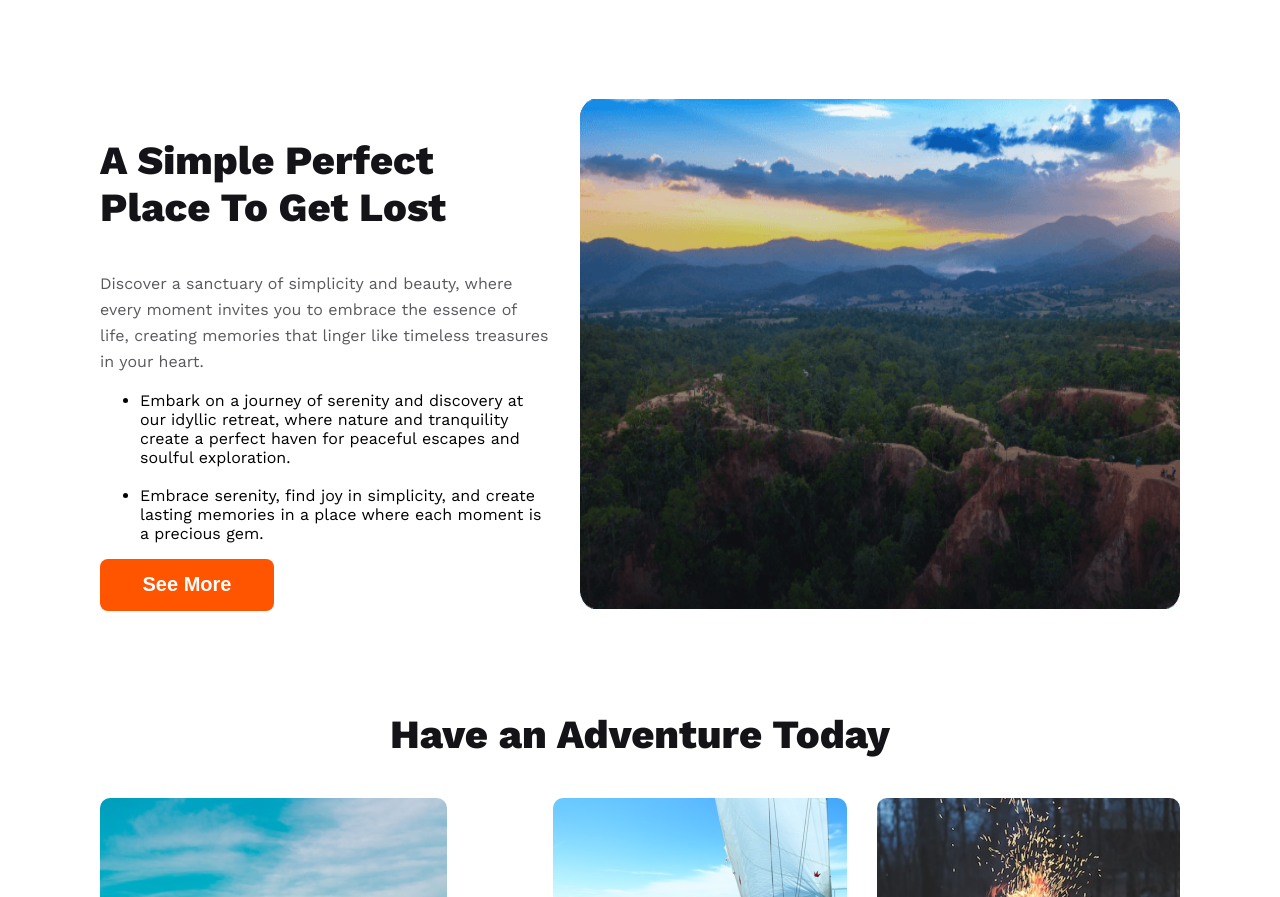
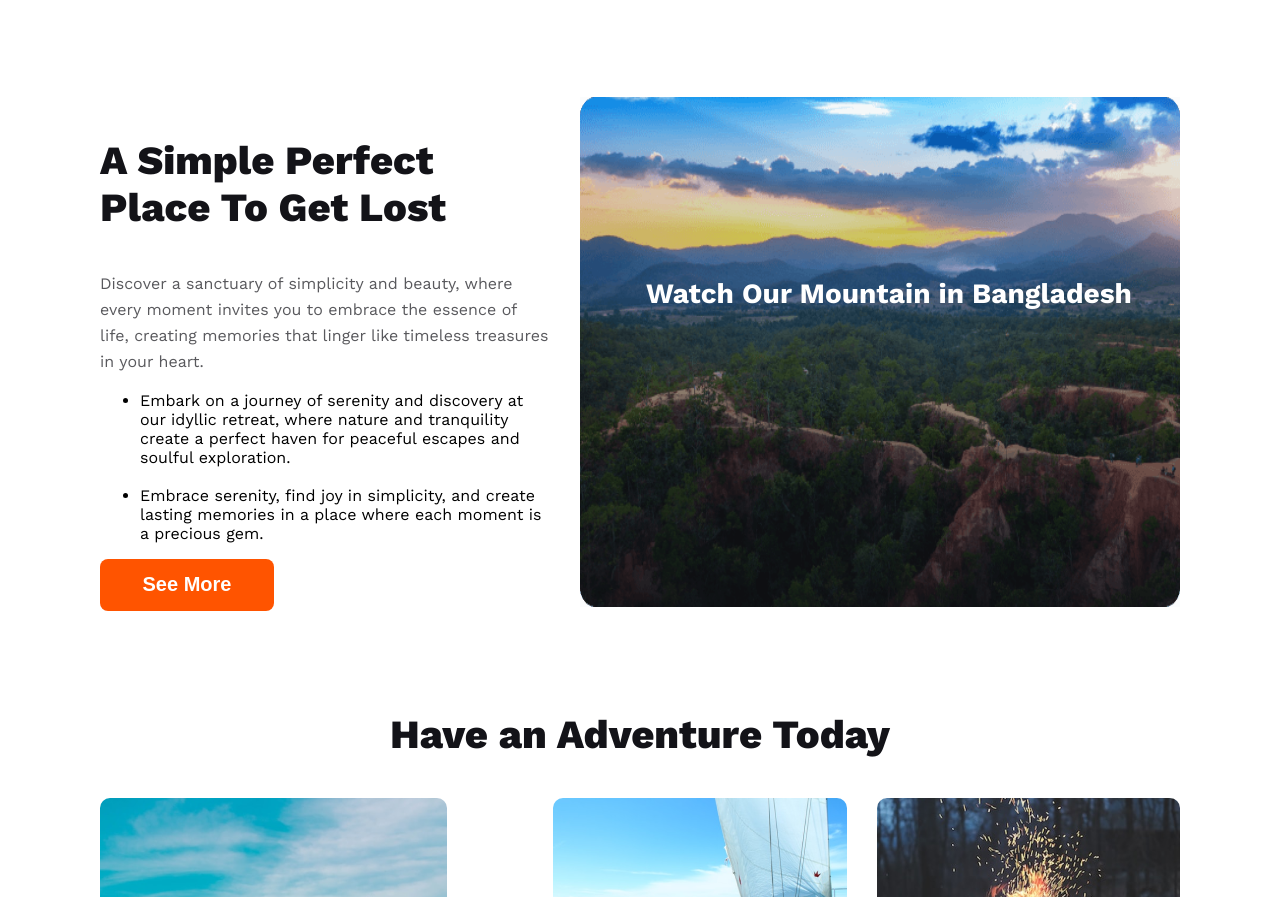
Before and after one commit to samin900/assignment-two, a plain HTML site: page index.html in a window 1280 px wide. Shown: the part 3740-4637 px from the top of the page. Drawn offline with nearby package versions, Linux system fonts and the light colour scheme.

Commit message:
simple add

```diff
--- a/index.html
+++ b/index.html
@@ -181,8 +181,11 @@
     </ul>
     <button class="btn-popular">See More</button>
 </div>
-
+<div class="simple-place-img">
 <img src="./Images/Group 40089.png" alt="">
+<div class="simple-place-text">Watch Our Mountain in Bangladesh</div>
+</div>
+</div>
 </section>
 
 
--- a/style.css
+++ b/style.css
@@ -293,6 +293,21 @@ margin-top: 100px;
 height: 510px;
 width: 600px;
 }
+
+.simple-place-img{
+    position: relative;
+}
+.simple-place-text{
+    color: #FFF;
+    text-align: center;
+    font-size: 1.75rem;
+    font-weight: 700;
+    position: absolute;
+    top: 35%;
+    left: 11%;
+}
+
+
 
 
 
```
Also changed, not shown: Images/play (1).png (added), Images/play.png (added).
